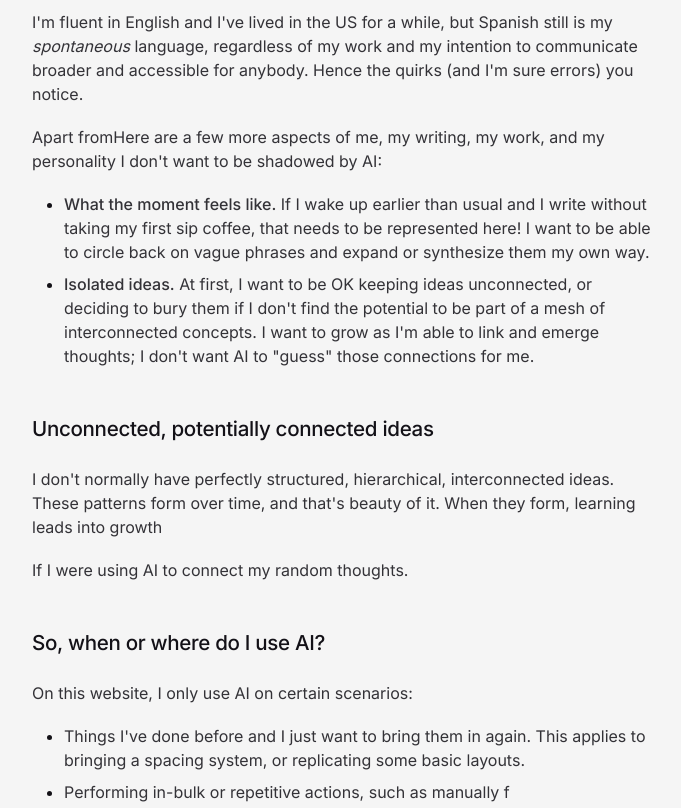
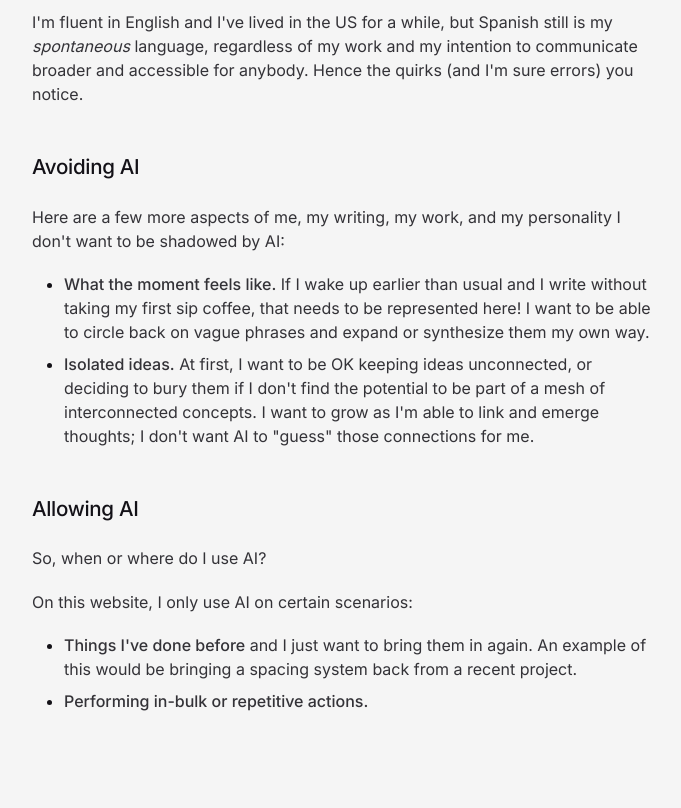
Before and after one commit to psantalla/pablo-website-v2, an Eleventy site: page content/blog/post-zero.md in a window 1280 px wide. Shown: the part 800-1608 px from the top of the page, without its empty margins (296-977 px from the left). Built offline with nearby package versions, Linux system fonts and the light colour scheme; Eleventy itself is replaced by a stand-in of ours; files that its build step writes are made by us from their sources; what zod-validation-error would draw is missing.

Commit message:
content: auto-sync 2026-07-03T19:40:08-07:00

```diff
--- a/content/blog/post-zero.md
+++ b/content/blog/post-zero.md
@@ -15,20 +15,18 @@ You've probably noticed already a few quirks on my writing. That's actually grea
 
 I'm fluent in English and I've lived in the US for a while, but Spanish still is my *spontaneous* language, regardless of my work and my intention to communicate broader and accessible for anybody. Hence the quirks (and I'm sure errors) you notice.
 
-Apart fromHere are a few more aspects of me, my writing, my work, and my personality I don't want to be shadowed by AI:
+## Avoiding AI
+
+Here are a few more aspects of me, my writing, my work, and my personality I don't want to be shadowed by AI:
 
 - **What the moment feels like.** If I wake up earlier than usual and I write without taking my first sip coffee, that needs to be represented here! I want to be able to circle back on vague phrases and expand or synthesize them my own way.
 - **Isolated ideas.** At first, I want to be OK keeping ideas unconnected, or deciding to bury them if I don't find the potential to be part of a mesh of interconnected concepts. I want to grow as I'm able to link and emerge thoughts; I don't want AI to "guess" those connections for me.
 
-## Unconnected, potentially connected ideas
+## Allowing AI
 
-I don't normally have perfectly structured, hierarchical, interconnected ideas. These patterns form over time, and that's beauty of it. When they form, learning leads into growth
-
-If I were using AI to connect my random thoughts.
-
-## So, when or where do I use AI?
+So, when or where do I use AI?
 
 On this website, I only use AI on certain scenarios:
 
-- Things I've done before and I just want to bring them in again. This applies to bringing a spacing system, or replicating some basic layouts.
-- Performing in-bulk or repetitive actions, such as manually f
+- **Things I've done before** and I just want to bring them in again. An example of this would be bringing a spacing system back from a recent project.
+- **Performing in-bulk or repetitive actions.**
```
